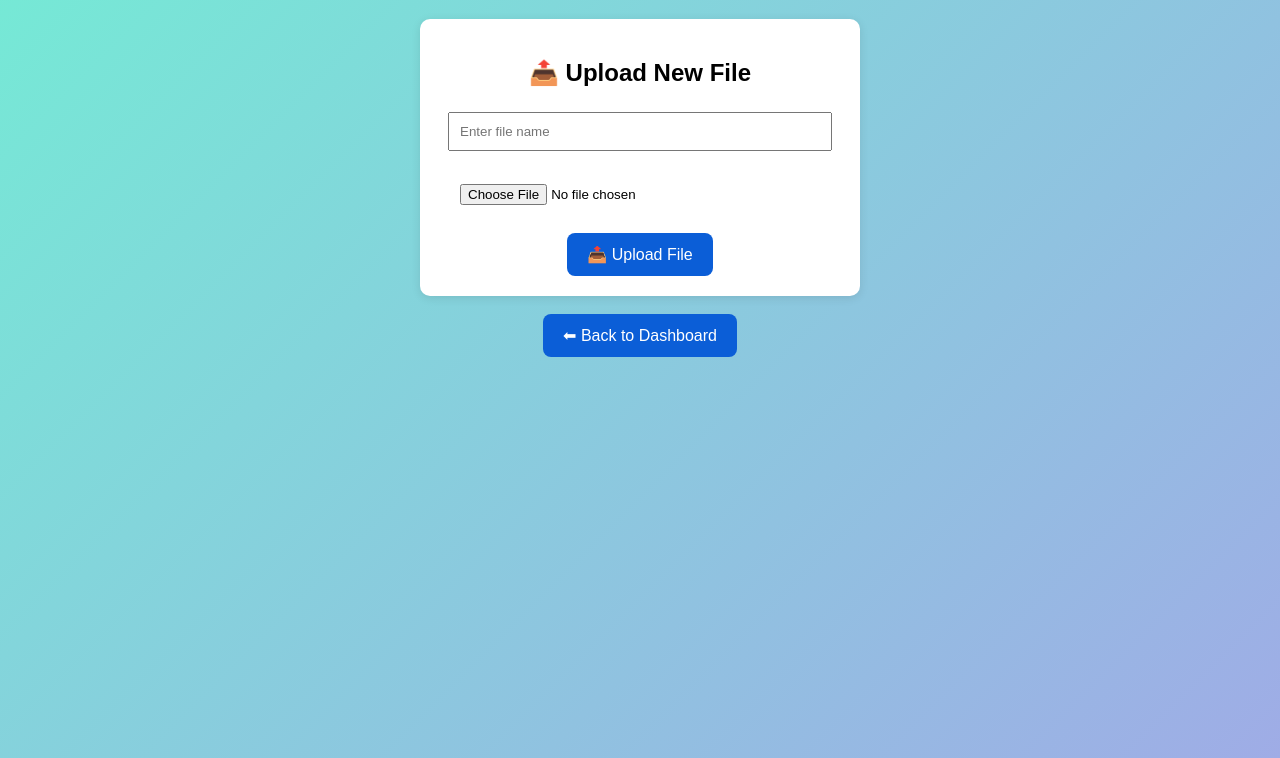
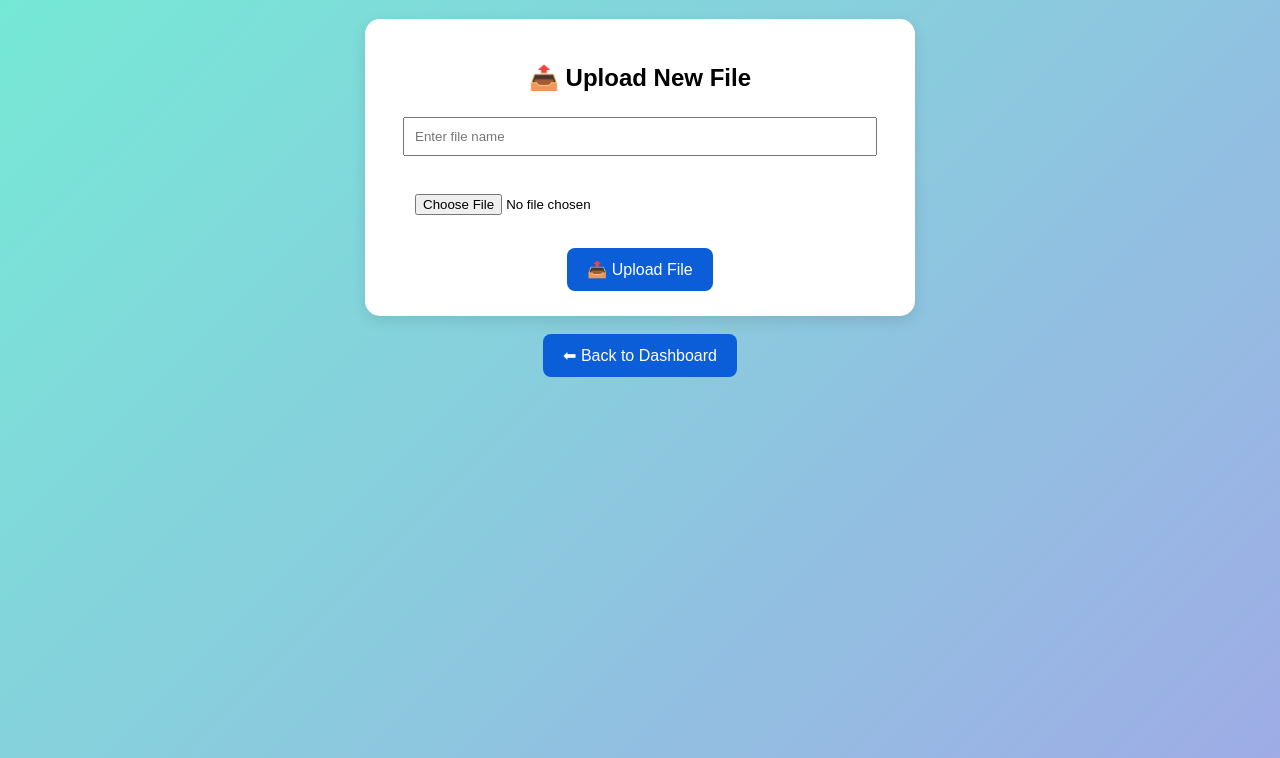
Before and after one commit to owusufrancis281-lang/MyFiles, a website: page public/upload.html in a window 1280 px wide. Shown: the part 82-840 px from the top of the page. Drawn offline with Linux system fonts and the light colour scheme; no server answers.

Commit message:
Add styles for file input and form elements

```diff
--- a/public/style.css
+++ b/public/style.css
@@ -96,3 +96,18 @@ button:hover{
 background:#084298;
 transform:scale(1.05);
 }
+input[type="file"]{
+background:white;
+padding:15px;
+border-radius:10px;
+width:90%;
+}
+
+form{
+background:white;
+padding:25px;
+border-radius:15px;
+max-width:500px;
+margin:auto;
+box-shadow:0 5px 15px rgba(0,0,0,0.1);
+}
```
